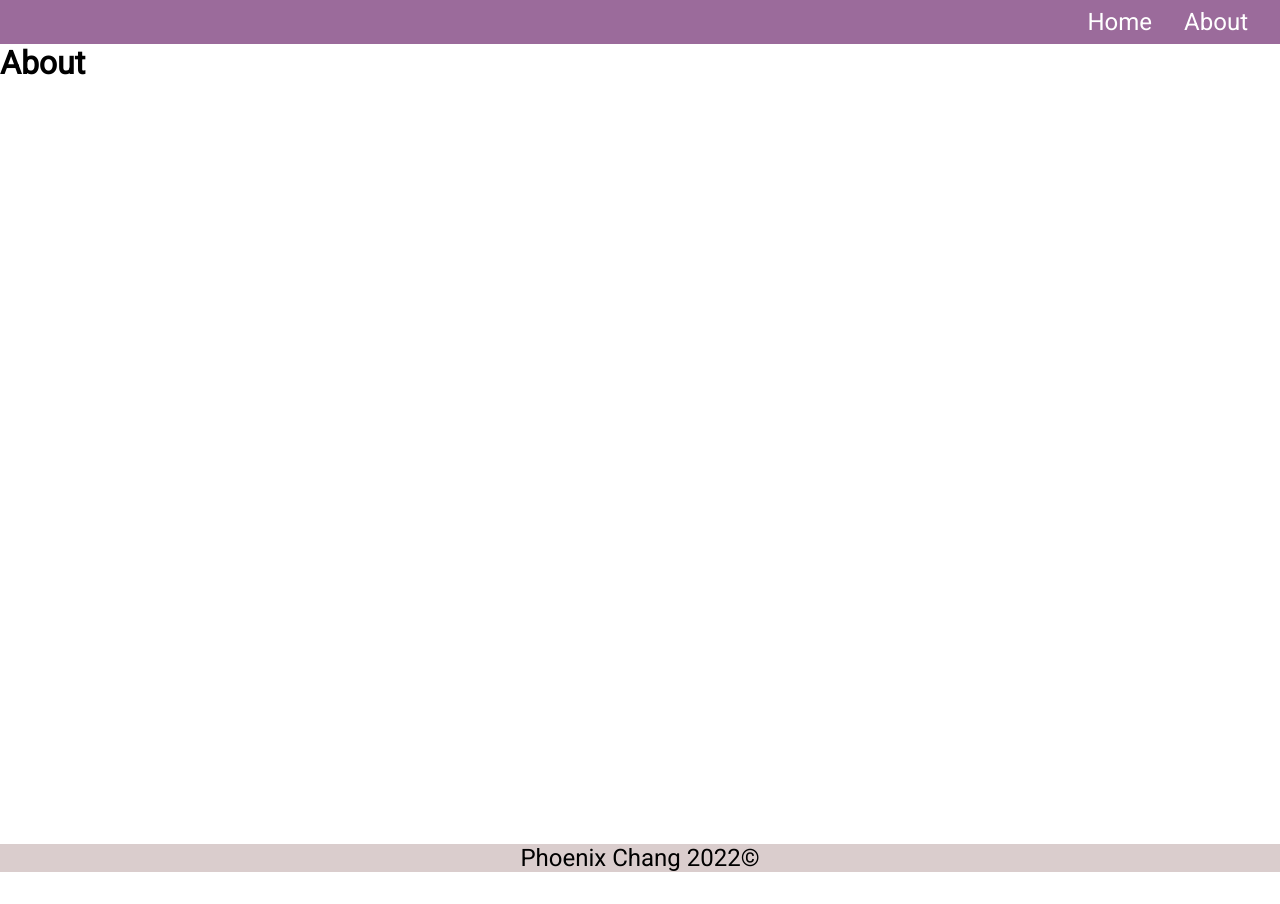
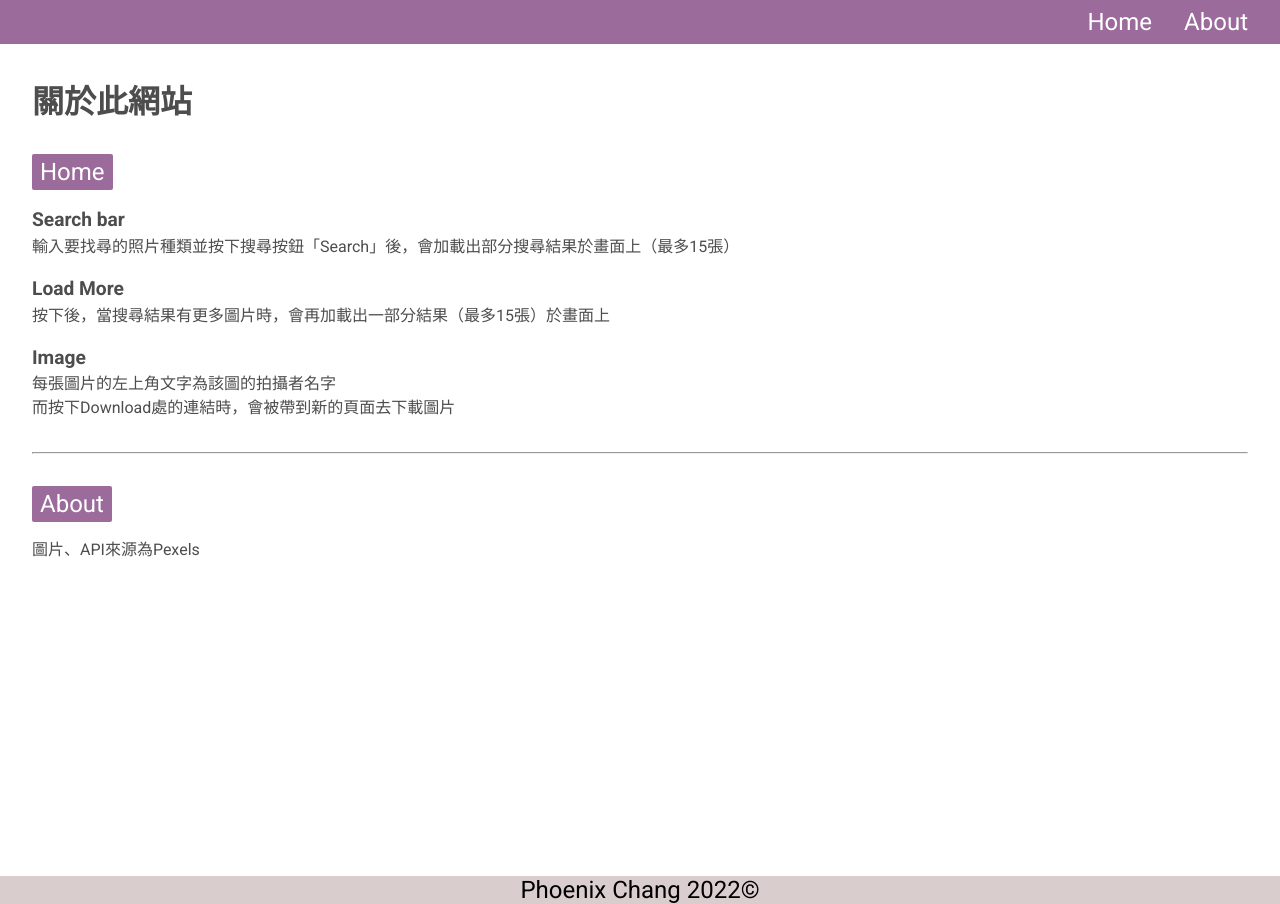
Before and after one commit to Phoenix9061353/photoweb, a React (Create React App) app: page /about in a window 1280 px wide. Before the commit the page ends 872 px from the top, so only its background shows below. Built offline with nearby package versions, Linux system fonts and the light colour scheme.

Commit message:
加入About頁面的內容

```diff
--- a/public/index.html
+++ b/public/index.html
@@ -8,7 +8,7 @@
     <link rel="preconnect" href="https://fonts.googleapis.com" />
     <link rel="preconnect" href="https://fonts.gstatic.com" crossorigin />
     <link
-      href="https://fonts.googleapis.com/css2?family=Roboto&display=swap"
+      href="https://fonts.googleapis.com/css2?family=Roboto:wght@400;700&display=swap"
       rel="stylesheet"
     />
     <title>Photo Web</title>
--- a/src/pages/About.jsx
+++ b/src/pages/About.jsx
@@ -3,7 +3,45 @@ import React from 'react';
 const About = () => {
   return (
     <div style={{ minHeight: '100vh' }}>
-      <h1>About</h1>
+      <div className='container__about'>
+        <h2>關於此網站</h2>
+        <div className='content'>
+          <h3>Home</h3>
+          <ul className='about__list'>
+            <li className='about__item'>
+              <strong>Search bar</strong>
+              <br />
+              輸入要找尋的照片種類並按下搜尋按鈕「Search」後，會加載出部分搜尋結果於畫面上（最多15張）
+            </li>
+            <li className='about__item'>
+              <strong>Load More</strong>
+              <br />
+              按下後，當搜尋結果有更多圖片時，會再加載出一部分結果（最多15張）於畫面上
+            </li>
+            <li className='about__item'>
+              <strong>Image</strong>
+              <br />
+              每張圖片的左上角文字為該圖的拍攝者名字
+              <br />
+              而按下Download處的連結時，會被帶到新的頁面去下載圖片
+            </li>
+          </ul>
+          <hr />
+          <h3>About</h3>
+          <ul className='about__list'>
+            <li className='about__item'>
+              圖片、API來源為
+              <a
+                className='about__link'
+                href='https://www.pexels.com/zh-tw/'
+                target='blank'
+              >
+                Pexels
+              </a>
+            </li>
+          </ul>
+        </div>
+      </div>
     </div>
   );
 };
--- /dev/null
+++ b/src/styles/_about.scss
@@ -0,0 +1,49 @@
+.container__about {
+  margin: 2rem;
+  color: #4d4d4d;
+
+  h2 {
+    font-weight: 700;
+    font-size: 2rem;
+  }
+  h3 {
+    font-size: 1.5rem;
+    font-weight: 400;
+    margin-top: 2rem;
+    margin-bottom: 1rem;
+    display: inline-block;
+    padding: 0.25rem 0.5rem;
+    border-radius: 2px;
+    background-color: rgb(155, 107, 155);
+    color: #fff;
+  }
+}
+
+.about {
+  &__item {
+    line-height: 1.5;
+  }
+  &__item:not(:last-child) {
+    margin-bottom: 1rem;
+  }
+
+  &__list:not(:last-child) {
+    margin-bottom: 2rem;
+  }
+
+  &__link {
+    &:link,
+    &:visited {
+      color: currentColor;
+      cursor: pointer;
+      transition: all 0.2s;
+    }
+    &:hover,
+    &:active {
+      color: rgb(155, 107, 155);
+    }
+  }
+}
+strong {
+  font-size: 1.2rem;
+}
--- a/src/styles/style.css
+++ b/src/styles/style.css
@@ -97,4 +97,46 @@ nav ul li a {
 }
 .pictures .picture .imgContainer img:hover {
   transform: scale(1.25);
+}
+
+.container__about {
+  margin: 2rem;
+  color: #4d4d4d;
+}
+.container__about h2 {
+  font-weight: 700;
+  font-size: 2rem;
+}
+.container__about h3 {
+  font-size: 1.5rem;
+  font-weight: 400;
+  margin-top: 2rem;
+  margin-bottom: 1rem;
+  display: inline-block;
+  padding: 0.25rem 0.5rem;
+  border-radius: 2px;
+  background-color: rgb(155, 107, 155);
+  color: #fff;
+}
+
+.about__item {
+  line-height: 1.5;
+}
+.about__item:not(:last-child) {
+  margin-bottom: 1rem;
+}
+.about__list:not(:last-child) {
+  margin-bottom: 2rem;
+}
+.about__link:link, .about__link:visited {
+  color: currentColor;
+  cursor: pointer;
+  transition: all 0.2s;
+}
+.about__link:hover, .about__link:active {
+  color: rgb(155, 107, 155);
+}
+
+strong {
+  font-size: 1.2rem;
 }/*# sourceMappingURL=style.css.map */
--- a/src/styles/style.scss
+++ b/src/styles/style.scss
@@ -37,3 +37,4 @@ ul {
 @import './search';
 @import './footer';
 @import './picture';
+@import './about';
```
Also changed, not shown: 2 other files (tests, documents, lock files or other folders).
